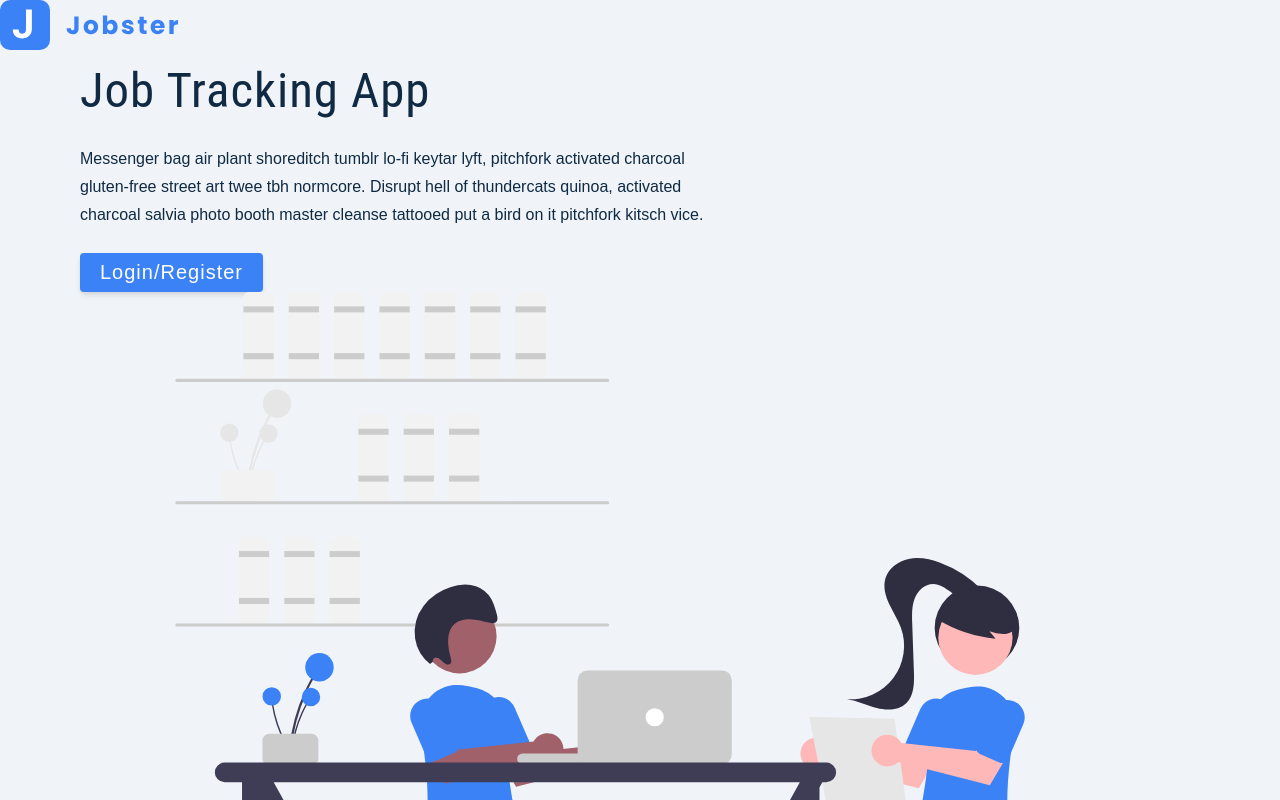
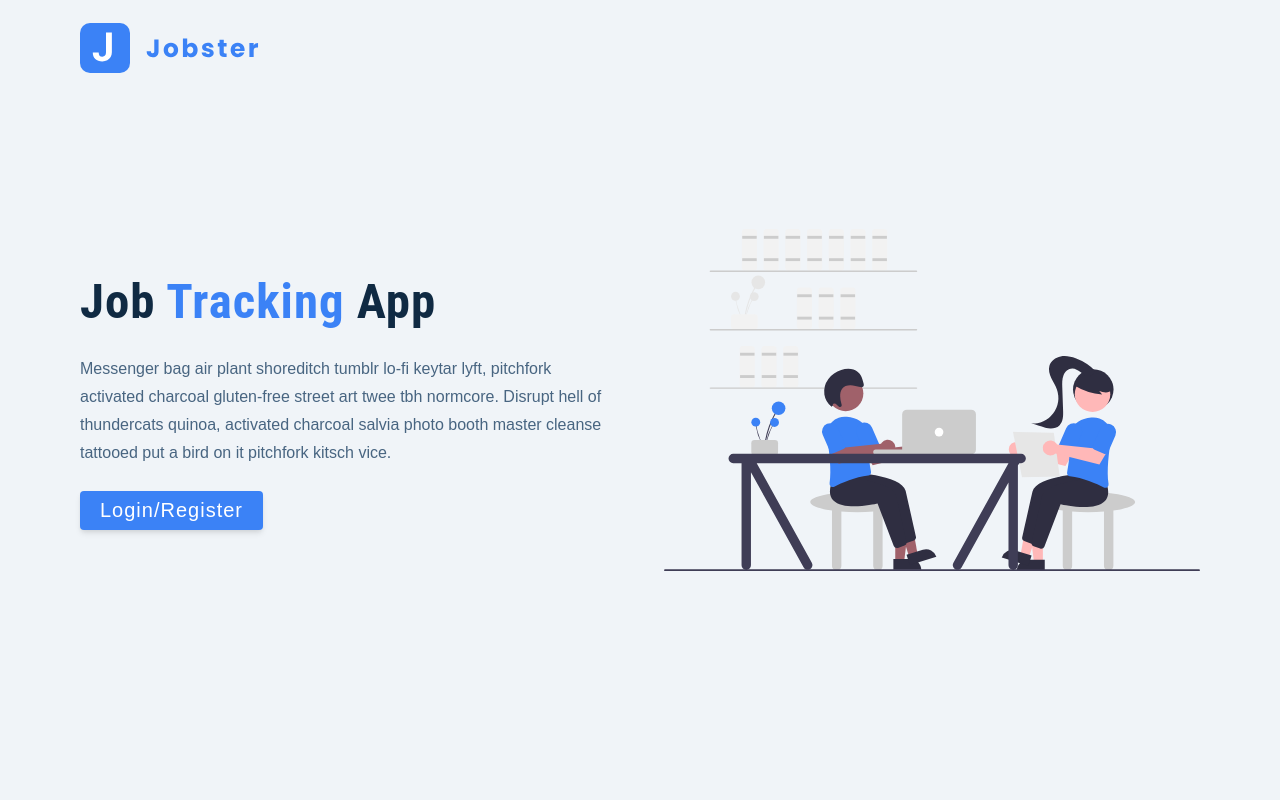
Before and after one commit to becasualle/jobhunter, a React (Create React App) app: page / in a window 1280 px wide. Shown: the top 800 px of the page. Built offline with nearby package versions, Linux system fonts and the light colour scheme.

Commit message:
7-wrap-component-complete

```diff
--- a/package.json
+++ b/package.json
@@ -44,5 +44,8 @@
       "last 1 firefox version",
       "last 1 safari version"
     ]
+  },
+  "devDependencies": {
+    "@types/styled-components": "^5.1.26"
   }
 }
--- a/src/App.tsx
+++ b/src/App.tsx
@@ -1,7 +1,11 @@
 import Landing from "./pages/Landing";
+import styled from 'styled-components';
+
 const App = () => {
   return (
-    <Landing />
+    <div>
+      <Landing />
+    </div>
   );
 }
 
--- a/src/pages/Landing.tsx
+++ b/src/pages/Landing.tsx
@@ -1,12 +1,13 @@
 import React from 'react'
 import logo from '../assets/images/logo.svg';
 import main from '../assets/images/main.svg';
+import styled from "styled-components";
 
 type Props = {}
 
 const Landing = (props: Props) => {
     return (
-        <main>
+        <Wrapper>
             <nav>
                 <img src={logo} alt="jobhunter logo" className='logo' />
             </nav>
@@ -18,8 +19,53 @@ const Landing = (props: Props) => {
                 </div>
                 <img src={main} alt="job hunt" className='img main-img' />
             </div>
-        </main>
+        </Wrapper>
     )
 }
 
+const Wrapper = styled.main`
+    nav {
+        width: var(--fluid-width);
+        max-width: var(--max-width);
+        margin: 0 auto;
+        height: var(--nav-height);
+        display: flex;
+        align-items: center;
+    }
+
+    .page {
+        min-height: calc(100vh - var(--nav-height));
+        display: grid;
+        align-items: center;
+        margin-top:-3rem;
+    }
+
+    h1 {
+        font-weight: 700;
+
+        span {
+            color: var(--primary-500);
+        }
+    }
+
+    p {
+        color: var(--grey-600);
+    }
+
+    .main-img {
+        display: none;
+    }
+
+    @media (min-width: 992px){
+        .page {
+            grid-template-columns: 1fr 1fr;
+            column-gap: 3rem;
+        }
+
+        .main-img {
+            display: block;
+        }
+    }
+`
+
 export default Landing
```
Also changed, not shown: 1 other file (tests, documents, lock files or other folders).
